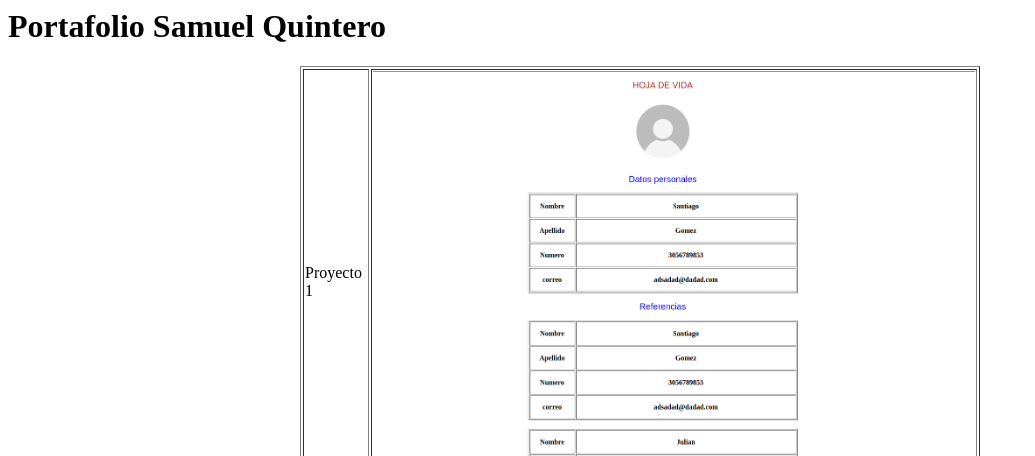
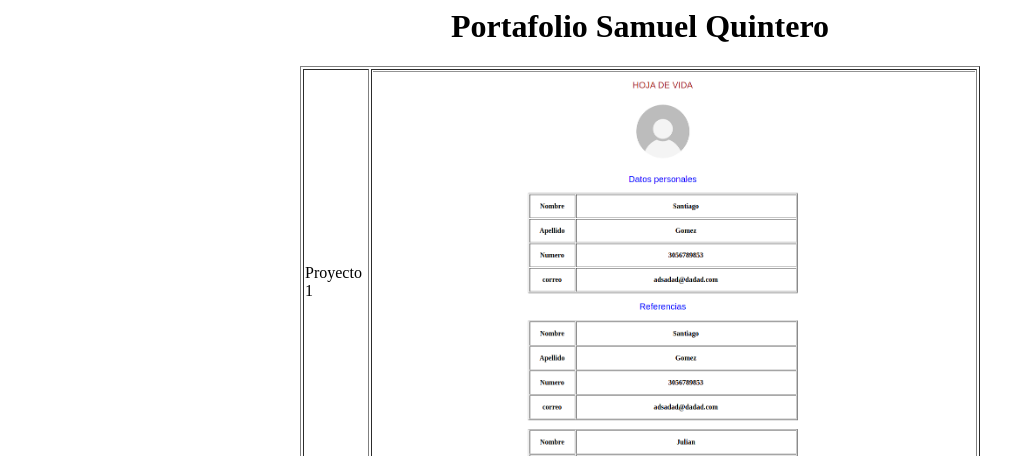
Before and after one commit to Chimuelo1014/Portfolio, a plain HTML site: page index.html in a window 1280 px wide. Shown: the top 456 px of the page, without its empty margins (0-1035 px from the left). Drawn offline with Linux system fonts and the light colour scheme.

Commit message:
Update index.html

```diff
--- a/index.html
+++ b/index.html
@@ -1,5 +1,6 @@
-<h1 center >Portafolio Samuel Quintero</h1>
-
+<center>
+<h1>Portafolio Samuel Quintero</h1>
+</center>
 <table style="width: 680px;" align="center" border="1">
    <tr>
       <td>Proyecto 1</td>
```
